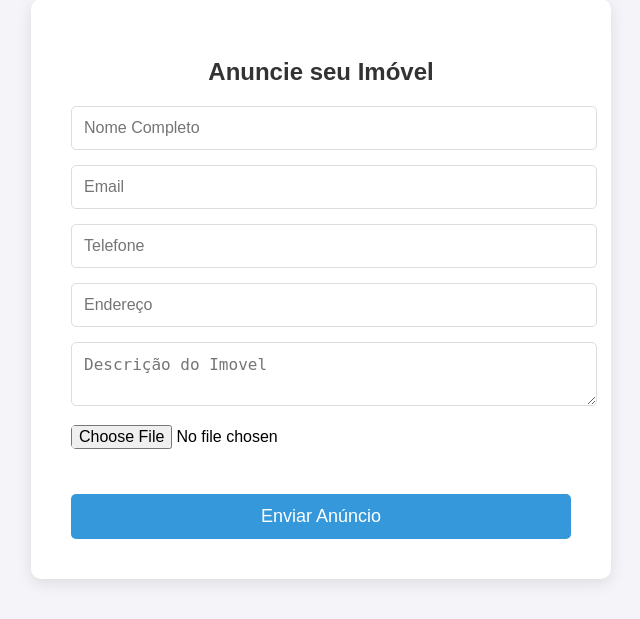
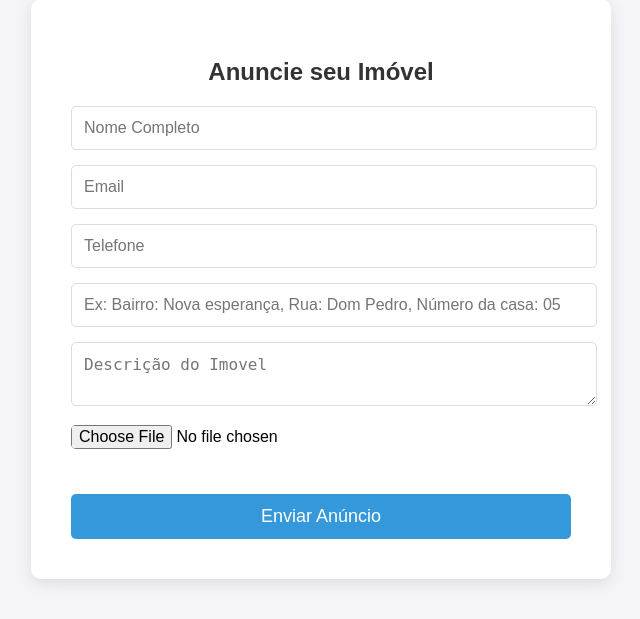
Before and after one commit to maarcxs777/Aluguel-F-cil, a Django app: page /imovel/ in a window 1280 px wide. Shown: the part 111-730 px from the top of the page, without its empty margins (319-959 px from the left). Run offline with Django 5.2, Linux system fonts and the light colour scheme; some libraries are stand-ins or nearby versions.

Commit message:
Aluguel Fácil

```diff
--- a/templates/html/clique_aqui.html
+++ b/templates/html/clique_aqui.html
@@ -6,7 +6,6 @@
     <title>Pagina</title>
 </head>
 <body>
-    <p>Clique no link abaixo para continuar o seu cadastro de Imovel</p>
-    <a href="{% url 'imovel' %}"></a>
+    <a href="{% url 'imovel' %}"><p>Clique aqui para Continuar</p></a>
 </body>
 </html>
--- a/templates/html/imovel.html
+++ b/templates/html/imovel.html
@@ -18,7 +18,7 @@
             <input type="text" name="nome" placeholder="Nome Completo" required>
             <input type="email" name="email" placeholder="Email" required>
             <input type="text" name="telefone" placeholder="Telefone" required>
-            <input type="text" name="endereco" id="endereco" placeholder="Endereço" required>
+            <input type="text" name="endereco" id="endereco" placeholder="Ex: Bairro: Nova esperança, Rua: Dom Pedro, Número da casa: 05" required>
             <textarea name="descricao" id="descricao"  placeholder="Descrição do Imovel"></textarea>
 
             <div class="upload-container">
```
Also changed, not shown: db.sqlite3.
